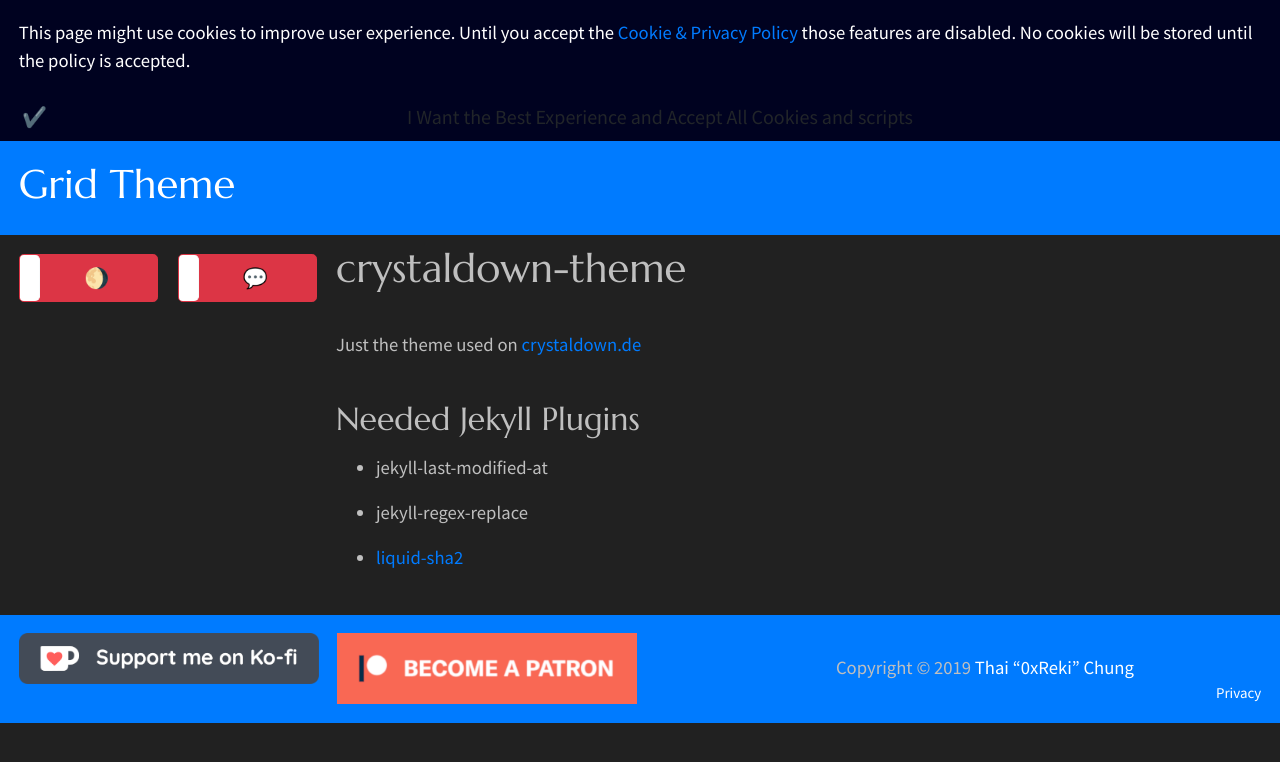
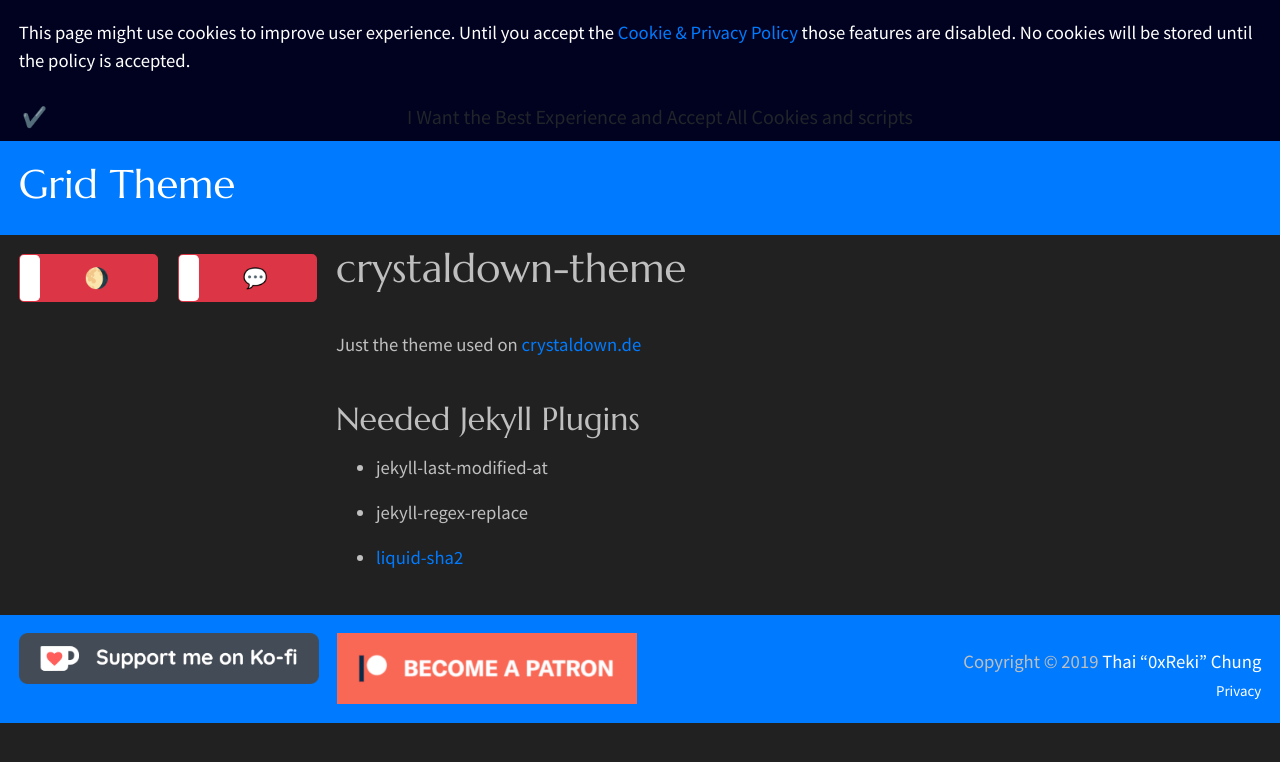
Before and after one commit to RiichiReki/riichi-cologne-theme, a Jekyll site: the page built from README.md, in a window 1280 px wide. Shown: the top 762 px of the page. Built offline with Jekyll 4.4.1, drawn with Linux system fonts in a browser that asks for light colours; our own code applies the rules of GitHub Pages for plain Markdown files.

Commit message:
fix footer

```diff
--- a/_includes/footer.html
+++ b/_includes/footer.html
@@ -1,8 +1,11 @@
-  {{ site.copyright.license }}
+<div class="block-right">
+{{ site.copyright.license }}
   {% if site.copyright.url %}
   <a
     title="{{ site.copyright.name }}"
     href="{{ site.copyright.url | absolute_url }}"
     target="_blank"
-    rel="author noopener">{% endif %}{{ site.copyright.name }}{% if site.copyright.url %}</a>{% endif %}<br>
-  <small class="block-right"><a title="Privacy Statement" href="{{ "/privacy/" | absolute_url }}">Privacy</a></small>
+    rel="author noopener">{% endif %}{{ site.copyright.name }}{% if site.copyright.url %}</a>{% endif %}
+</div>
+<br>
+<div class="block-right"><small><a title="Privacy Statement" href="{{ "/privacy/" | absolute_url }}">Privacy</a></small></div>
--- a/_includes/linkify
+++ b/_includes/linkify
@@ -9,7 +9,7 @@
   {% unless page.keywords %} {% continue %} {% endunless %}
   {% assign keywords = page.keywords | compact | join: '|' | prepend: '(' | append: ')' %}
   {% assign from = keywords | prepend: start_delimiters | append: end_delimiters %}
-  {% assign to = page.url | prepend: '\1<a href="' | append: '">\2</a>\3' %}
+  {% assign to = page.url | absolute_url | prepend: '\1<a href="' | append: '">\2</a>\3' %}
   {% assign content = content | regex_replace: from, to %}
 {% endfor %}
 {{ content }}
```
